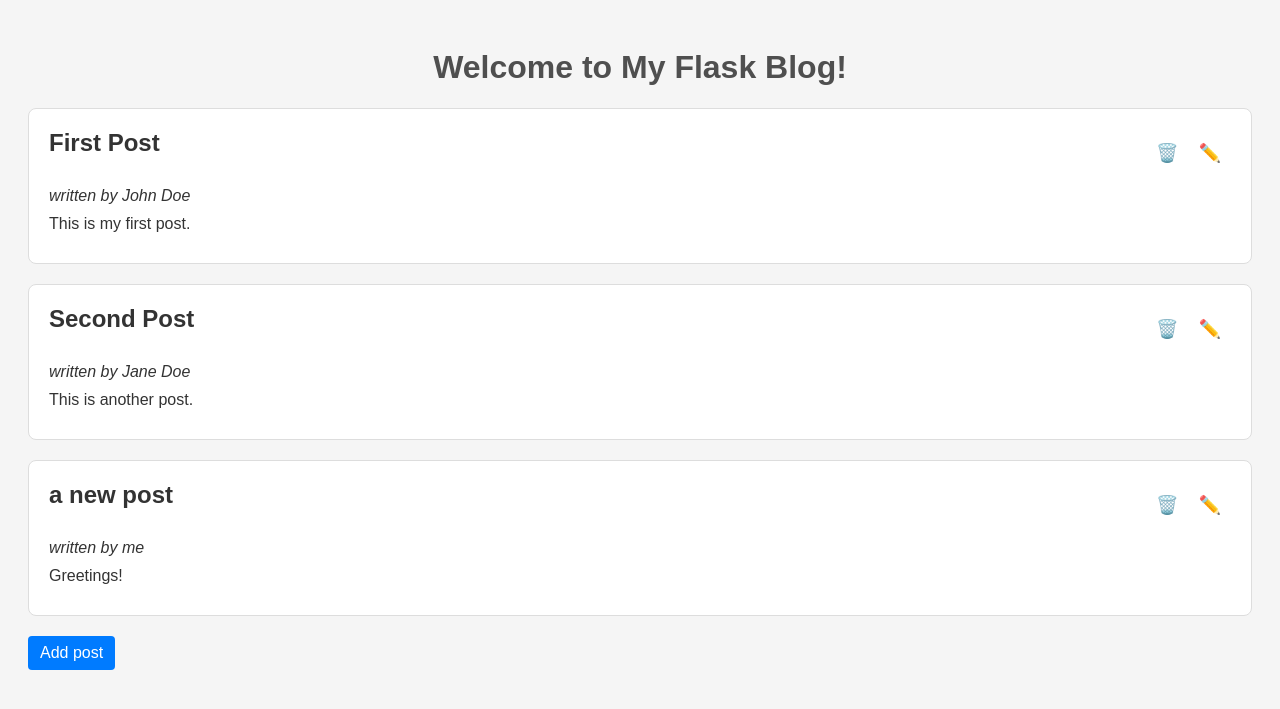
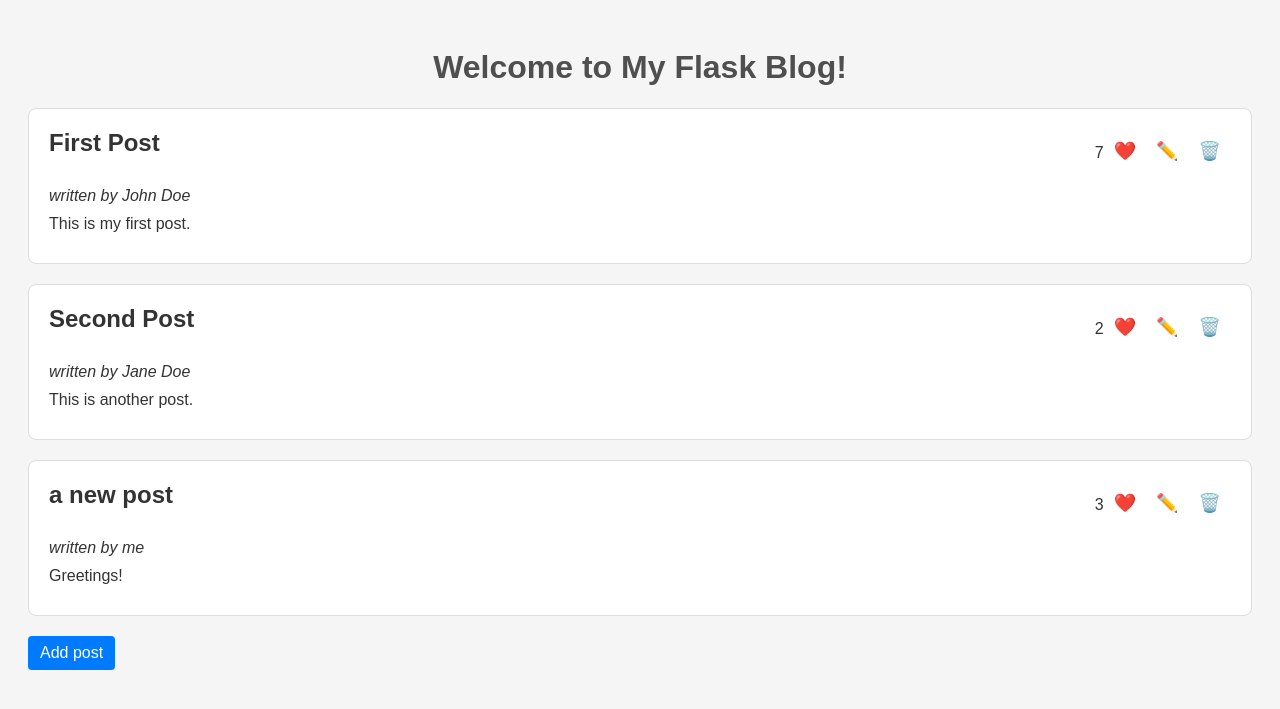
Before and after one commit to vlood-hub/Masterblog, a Flask app: page / in a window 1280 px wide. Shown: the top 709 px of the page. Run offline with Flask 3, Linux system fonts and the light colour scheme.

Commit message:
add likes counter

```diff
--- a/app.py
+++ b/app.py
@@ -18,8 +18,8 @@ def json_file(mode,var=None):
 # check if json file exists
 if not os.path.exists(data_file):
     blog_posts = [
-    {"id": 1, "author": "John Doe", "title": "First Post", "content": "This is my first post."},
-    {"id": 2, "author": "Jane Doe", "title": "Second Post", "content": "This is another post."}
+    {"id": 1, "author": "John Doe", "title": "First Post", "content": "This is my first post.", "likes": 0},
+    {"id": 2, "author": "Jane Doe", "title": "Second Post", "content": "This is another post.", "likes": 0}
     ]
     json_file('w',blog_posts)
 else:
@@ -51,6 +51,7 @@ def add():
         post['author'] = request.form.get('author')
         post['title'] = request.form.get('title')
         post['content'] = request.form.get('content')
+        post['likes'] = 0
 
         # Add the post to the list
         blog_posts.append(post)
@@ -95,5 +96,15 @@ def update(post_id):
     return render_template('update.html', post=post)
 
 
+@app.route('/like/<int:post_id>')
+def likes(post_id):
+    """Counts likes"""
+    post = find_post_by_id(post_id) # Find the post by id
+    post['likes'] += 1 # update likes
+    json_file('w',blog_posts) # Save to file
+
+    return redirect(url_for('index'))
+
+
 if __name__ == '__main__':
     app.run(host="0.0.0.0", port=5000, debug=True)
--- a/data.json
+++ b/data.json
@@ -3,18 +3,21 @@
         "id": 1,
         "author": "John Doe",
         "title": "First Post",
-        "content": "This is my first post."
+        "content": "This is my first post.",
+        "likes": 7
     },
     {
         "id": 2,
         "author": "Jane Doe",
         "title": "Second Post",
-        "content": "This is another post."
+        "content": "This is another post.",
+        "likes": 2
     },
     {
         "id": 3,
         "author": "me",
         "title": "a new post",
-        "content": "Greetings!"
+        "content": "Greetings!",
+        "likes": 3
     }
 ]
--- a/templates/index.html
+++ b/templates/index.html
@@ -13,8 +13,10 @@
         <div class="post-header">
             <h2>{{ post.title }}</h2>
             <div class="action-buttons">
+                <p>{{ post.likes }}</p>
+                <a href="{{ url_for('likes', post_id=post.id) }}" class="btn emoji">❤️</a>
+                <a href="{{ url_for('update', post_id=post.id) }}" class="btn emoji">✏️</a>
                 <a href="{{ url_for('delete', post_id=post.id) }}" class="btn emoji">🗑️</a>
-                <a href="{{ url_for('update', post_id=post.id) }}" class="btn emoji">✏️</a>
             </div>
         </div>
         <p><em>written by {{ post.author }}</em></p>
```
